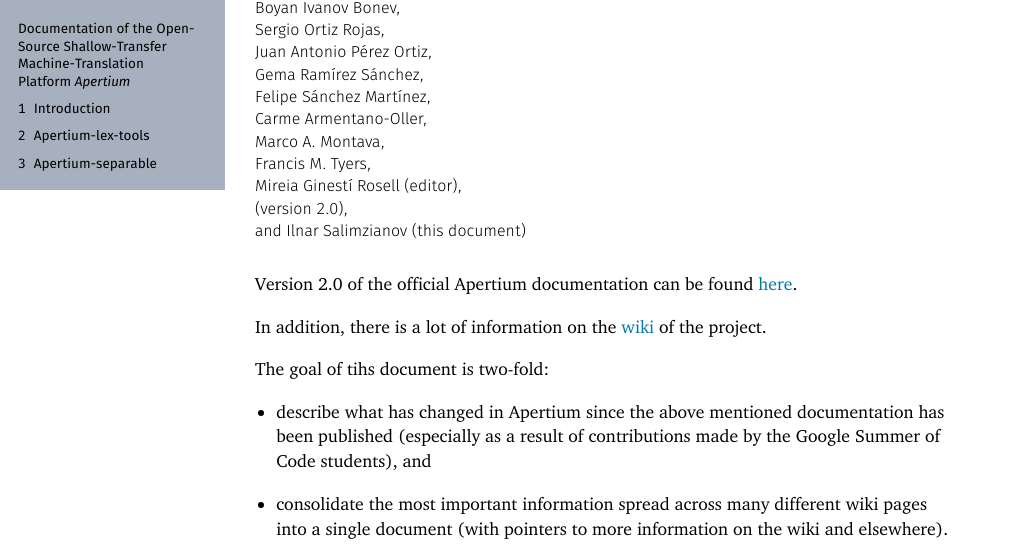
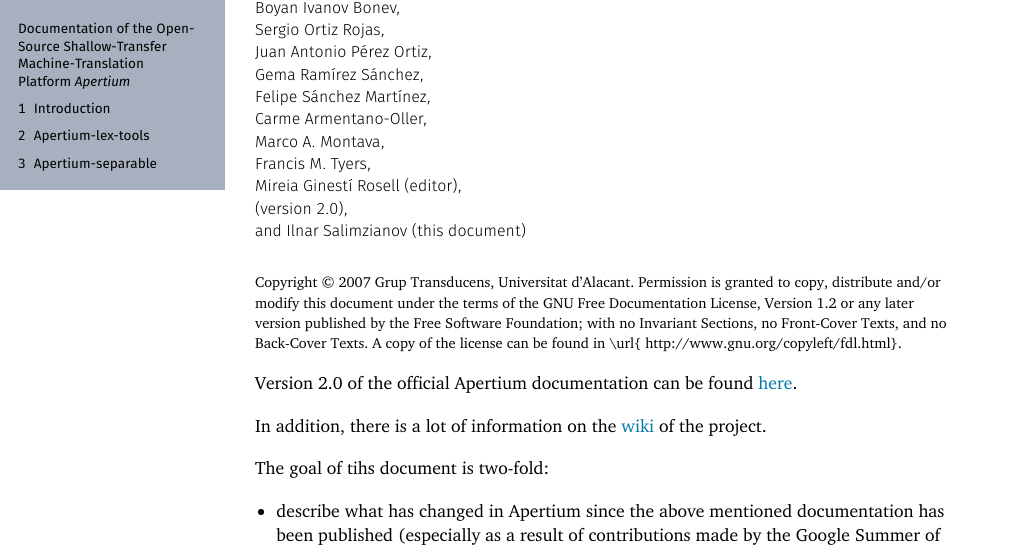
Before and after one commit to apertium/apertium, a plain HTML site: page docs/index.html in a window 1280 px wide. Shown: the part 225-777 px from the top of the page, without its empty margins (0-1010 px from the left). Drawn offline with Linux system fonts and the light colour scheme.

Commit message:
add copyright info

```diff
--- a/docs/index.html
+++ b/docs/index.html
@@ -3,7 +3,14 @@
 Machine-Translation Platform Apertium</title><link rel="stylesheet" type="text/css" href="scribble.css" title="default"/><link rel="stylesheet" type="text/css" href="manual-style.css" title="default"/><link rel="stylesheet" type="text/css" href="manual-racket.css" title="default"/><script type="text/javascript" src="scribble-common.js"></script><script type="text/javascript" src="manual-racket.js"></script><!--[if IE 6]><style type="text/css">.SIEHidden { overflow: hidden; }</style><![endif]--></head><body id="scribble-racket-lang-org"><div class="tocset"><div class="tocview"><div class="tocviewlist tocviewlisttopspace"><div class="tocviewtitle"><table cellspacing="0" cellpadding="0"><tr><td style="width: 1em;"><a href="javascript:void(0);" title="Expand/Collapse" class="tocviewtoggle" onclick="TocviewToggle(this,&quot;tocview_0&quot;);">&#9658;</a></td><td></td><td><a href="" class="tocviewselflink" data-pltdoc="x">Documentation of the Open-<wbr></wbr>Source Shallow-<wbr></wbr>Transfer
 Machine-<wbr></wbr>Translation Platform <span style="font-style: italic">Apertium</span></a></td></tr></table></div><div class="tocviewsublistonly" style="display: none;" id="tocview_0"><table cellspacing="0" cellpadding="0"><tr><td align="right">1&nbsp;</td><td><a href="#%28part._.Introduction%29" class="tocviewlink" data-pltdoc="x">Introduction</a></td></tr><tr><td align="right">2&nbsp;</td><td><a href="#%28part._.Apertium-lex-tools%29" class="tocviewlink" data-pltdoc="x">Apertium-<wbr></wbr>lex-<wbr></wbr>tools</a></td></tr><tr><td align="right">3&nbsp;</td><td><a href="#%28part._.Apertium-separable%29" class="tocviewlink" data-pltdoc="x">Apertium-<wbr></wbr>separable</a></td></tr></table></div></div></div><div class="tocsub"><table class="tocsublist" cellspacing="0"><tr><td><span class="tocsublinknumber"></span><a href="#%28part._.Documentation_of_the_.Open-.Source_.Shallow-.Transfer_.Machine-.Translation_.Platform_.Apertium%29" class="tocsubseclink" data-pltdoc="x">Documentation of the Open-<wbr></wbr>Source Shallow-<wbr></wbr>Transfer
 Machine-<wbr></wbr>Translation Platform <span style="font-style: italic">Apertium</span></a></td></tr><tr><td><span class="tocsublinknumber">1<tt>&nbsp;</tt></span><a href="#%28part._.Introduction%29" class="tocsubseclink" data-pltdoc="x">Introduction</a></td></tr><tr><td><span class="tocsublinknumber">2<tt>&nbsp;</tt></span><a href="#%28part._.Apertium-lex-tools%29" class="tocsubseclink" data-pltdoc="x">Apertium-<wbr></wbr>lex-<wbr></wbr>tools</a></td></tr><tr><td><span class="tocsublinknumber">3<tt>&nbsp;</tt></span><a href="#%28part._.Apertium-separable%29" class="tocsubseclink" data-pltdoc="x">Apertium-<wbr></wbr>separable</a></td></tr></table></div></div><div class="maincolumn"><div class="main"><div class="versionbox"><span class="versionNoNav">3.0</span></div><h2><a name="(part._.Documentation_of_the_.Open-.Source_.Shallow-.Transfer_.Machine-.Translation_.Platform_.Apertium)"></a>Documentation of the Open-Source Shallow-Transfer
-Machine-Translation Platform <span style="font-style: italic">Apertium</span></h2><div class="SAuthorListBox"><span class="SAuthorList"><p class="author">Mikel L. Forcada,<br/>Boyan Ivanov Bonev,<br/>Sergio Ortiz Rojas,<br/>Juan Antonio P&#233;rez Ortiz,<br/>Gema Ram&#237;rez S&#225;nchez,<br/>Felipe S&#225;nchez Mart&#237;nez,<br/>Carme Armentano-Oller,<br/>Marco A. Montava,<br/>Francis M. Tyers,<br/>Mireia Ginest&#237; Rosell (editor),<br/>(version 2.0),<br/>and Ilnar Salimzianov (this document)</p></span></div><p>Version 2.0 of the official Apertium documentation can be
+Machine-Translation Platform <span style="font-style: italic">Apertium</span></h2><div class="SAuthorListBox"><span class="SAuthorList"><p class="author">Mikel L. Forcada,<br/>Boyan Ivanov Bonev,<br/>Sergio Ortiz Rojas,<br/>Juan Antonio P&#233;rez Ortiz,<br/>Gema Ram&#237;rez S&#225;nchez,<br/>Felipe S&#225;nchez Mart&#237;nez,<br/>Carme Armentano-Oller,<br/>Marco A. Montava,<br/>Francis M. Tyers,<br/>Mireia Ginest&#237; Rosell (editor),<br/>(version 2.0),<br/>and Ilnar Salimzianov (this document)</p></span></div><p><span class="Smaller">Copyright &#169; 2007 Grup Transducens, Universitat
+d&rsquo;Alacant. Permission is granted to copy, distribute and/or
+modify this document under the terms of the GNU Free
+Documentation License, Version 1.2 or any later version
+published by the Free Software Foundation; with no Invariant
+Sections, no Front-Cover Texts, and no Back-Cover Texts. A
+copy of the license can be found in \url{
+ http://www.gnu.org/copyleft/fdl.html}.</span></p><p>Version 2.0 of the official Apertium documentation can be
 found
 <a href="http://xixona.dlsi.ua.es/~fran/apertium2-documentation.pdf">here</a>.</p><p>In addition, there is a lot of information on the
 <a href="http://wiki.apertium.org">wiki</a> of the project.</p><p>The goal of tihs document is two-fold:</p><ul><li><p>describe what has changed in Apertium since the above
```
Also changed, not shown: 1 other file.
